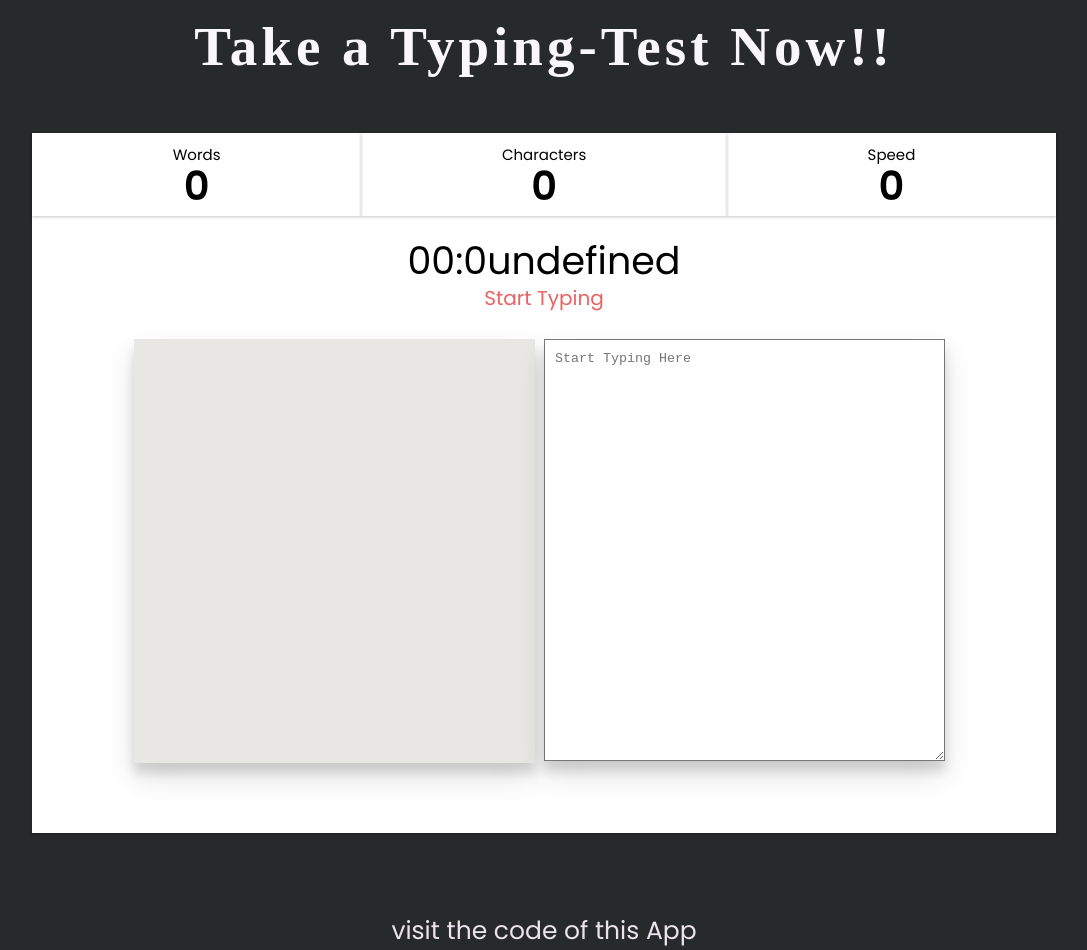
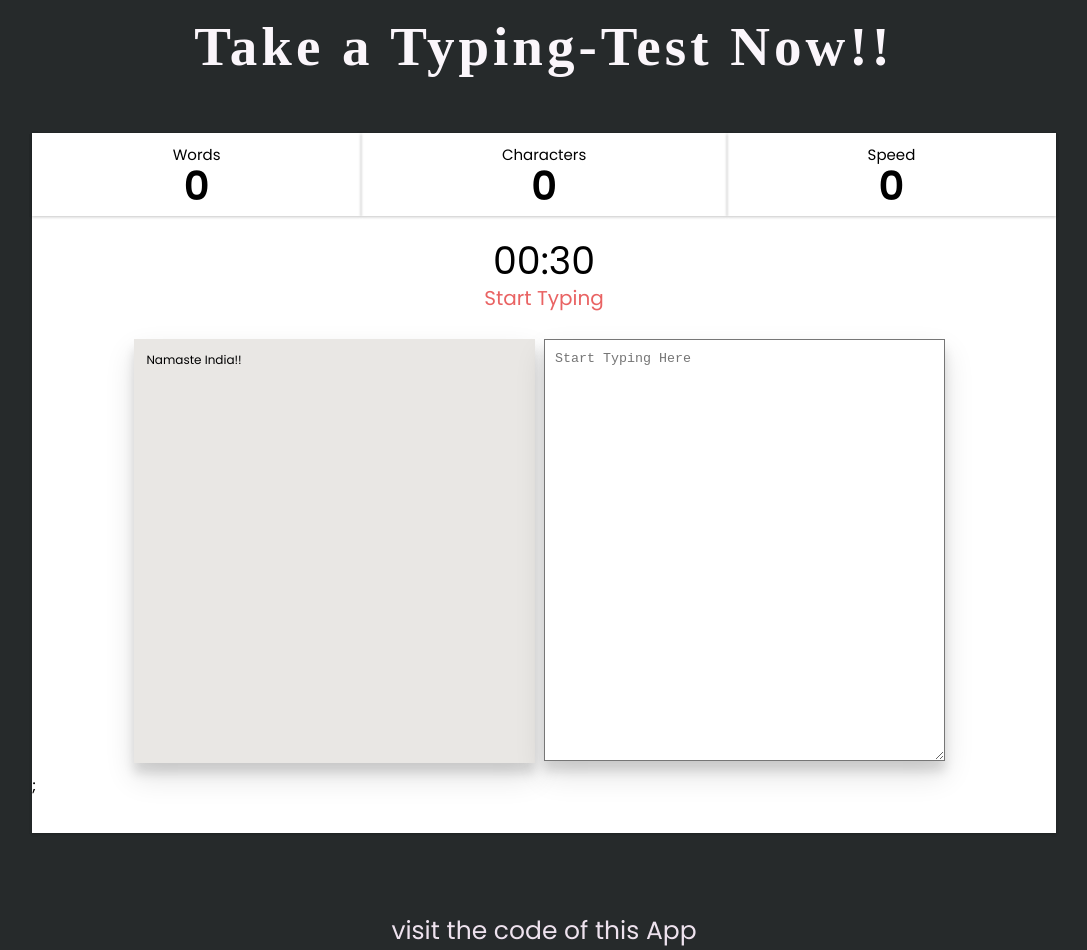
Before and after one commit to adityaK87/Typing-test, a React (Create React App) app: page / in a window 1280 px wide. Shown: the part 680-1630 px from the top of the page, without its empty margins (96-1183 px from the left). Built offline with nearby package versions, Linux system fonts and the light colour scheme; no server answers.

Commit message:
Update TestContainer.jsx

```diff
--- a/src/components/TestContainer/TestContainer.jsx
+++ b/src/components/TestContainer/TestContainer.jsx
@@ -3,22 +3,39 @@ import TryAgain from '../TryAgain/TryAgain';
 import TypingChallengeContainer from '../TypingChallengeContainer/TypingChallengeContainer';
 import './TestContainer.css'
 
-const TestContainer = ({words,characters,wpm}) => {
+const TestContainer = ({
+    selectedParagraph,
+    words,
+    characters,
+    wpm,
+    timeRemaining ,
+    timeStarted}) => {
+
     return(
         <div className="test-container">
-        <div data-aos="fade-up" className="typing-challenge-container">
+        {timeRemaining >0 ? (
+            <div data-aos="fade-up" className="typing-challenge-container">
            <TypingChallengeContainer
                words={words}
                characters={characters}
-               wpm={wpm} />
+               wpm={wpm}
+               selectedParagraph={selectedParagraph}
+               timeRemaining={timeRemaining}
+                />
         </div>
-            {/* <div className="try-again-container">
+        ):(
+            <div className="try-again-container">
                <TryAgain
+
+               timeStarted={timeStarted}
                words={words}
                characters={characters}
                wpm={wpm}
+
                />
-            </div> */}
+            </div>
+        )
+        };
         </div>
     );
 }
```
